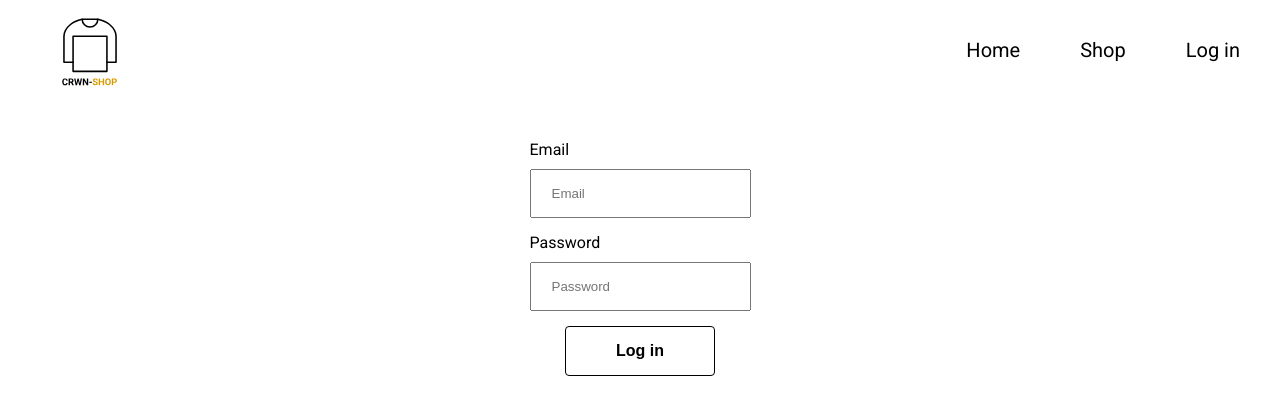
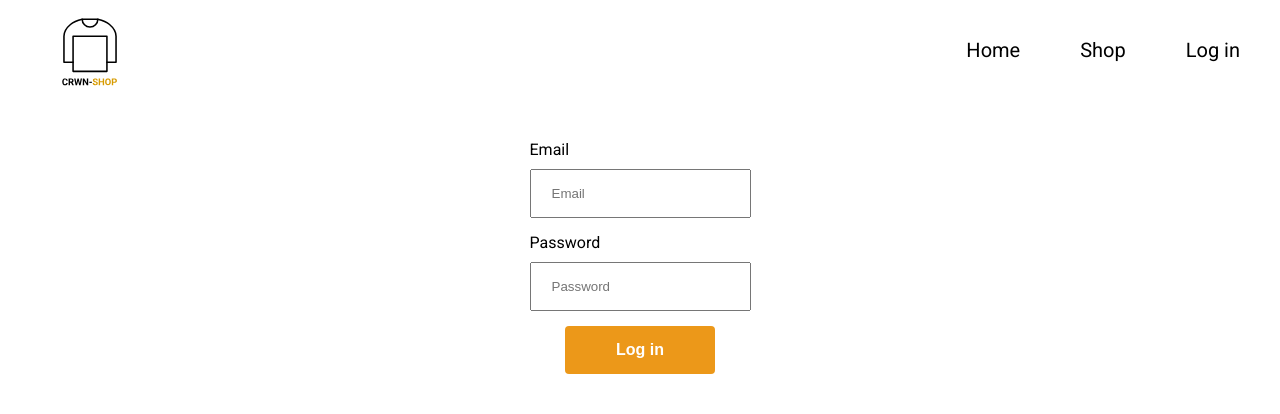
Before and after one commit to IvanBelikov/crwn-clothing, a React (Create React App) app: page /auth in a window 1280 px wide. Shown: the top 414 px of the page. Built offline with nearby package versions, Linux system fonts and the light colour scheme.

Commit message:
Styled FormButton primary style

```diff
--- a/src/components/UI/FormButton/FormButton.styles.scss
+++ b/src/components/UI/FormButton/FormButton.styles.scss
@@ -8,6 +8,16 @@
   font-size: 16px;
   font-weight: bold;
 
+  &.primary {
+    background-color: rgb(236, 152, 25);
+    color: #fff;
+    border: none;
+
+    &:hover {
+      background-color: #000;
+    }
+  }
+
   &:hover {
     background-color: rgb(236, 152, 25);
     border: none;
```
